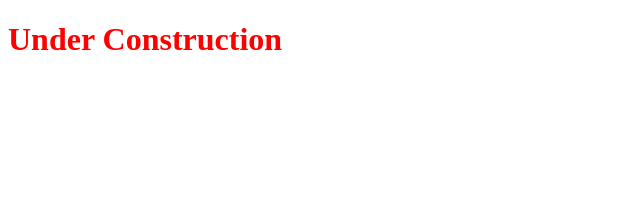
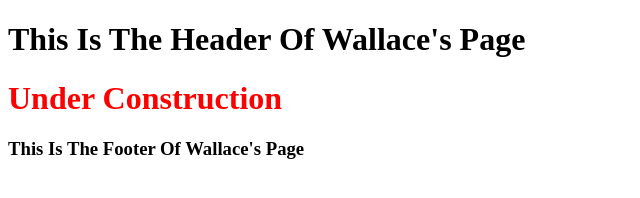
Before and after one commit to WallaceWylie/WallaceWylie.github.io, a plain HTML site: page index.html in a window 1280 px wide. Shown: the whole page, without its empty margins (0-640 px from the left). Drawn offline with Linux system fonts and the light colour scheme.

Commit message:
Building up page

```diff
--- a/index.html
+++ b/index.html
@@ -7,7 +7,15 @@
 </head>
 <body>
 
+<header>
+    <h1>This Is The Header Of Wallace's Page</h1>
+</header>
+<div>
 <h1 class="construction">Under Construction</h1>
+</div>
 
+<footer>
+    <h3>This Is The Footer Of Wallace's Page</h3>
+</footer>
 </body>
 </html>
```
